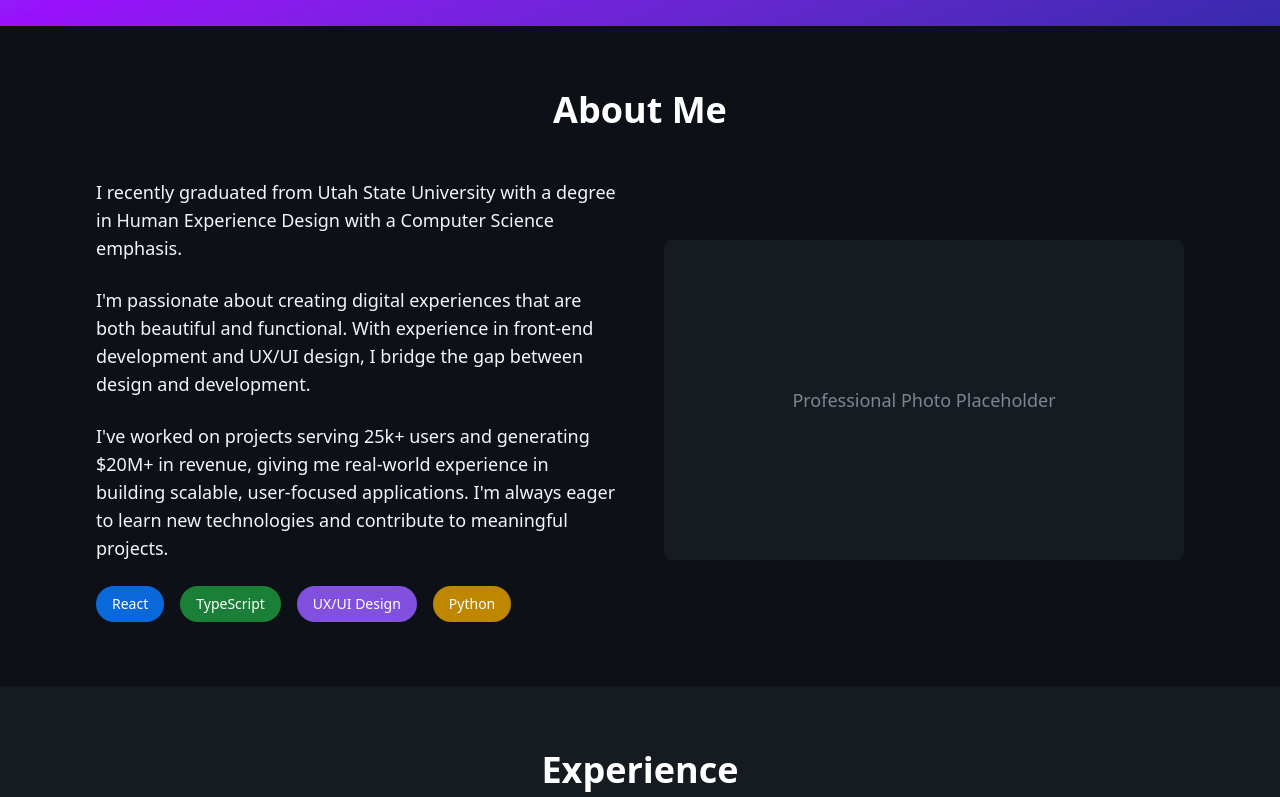
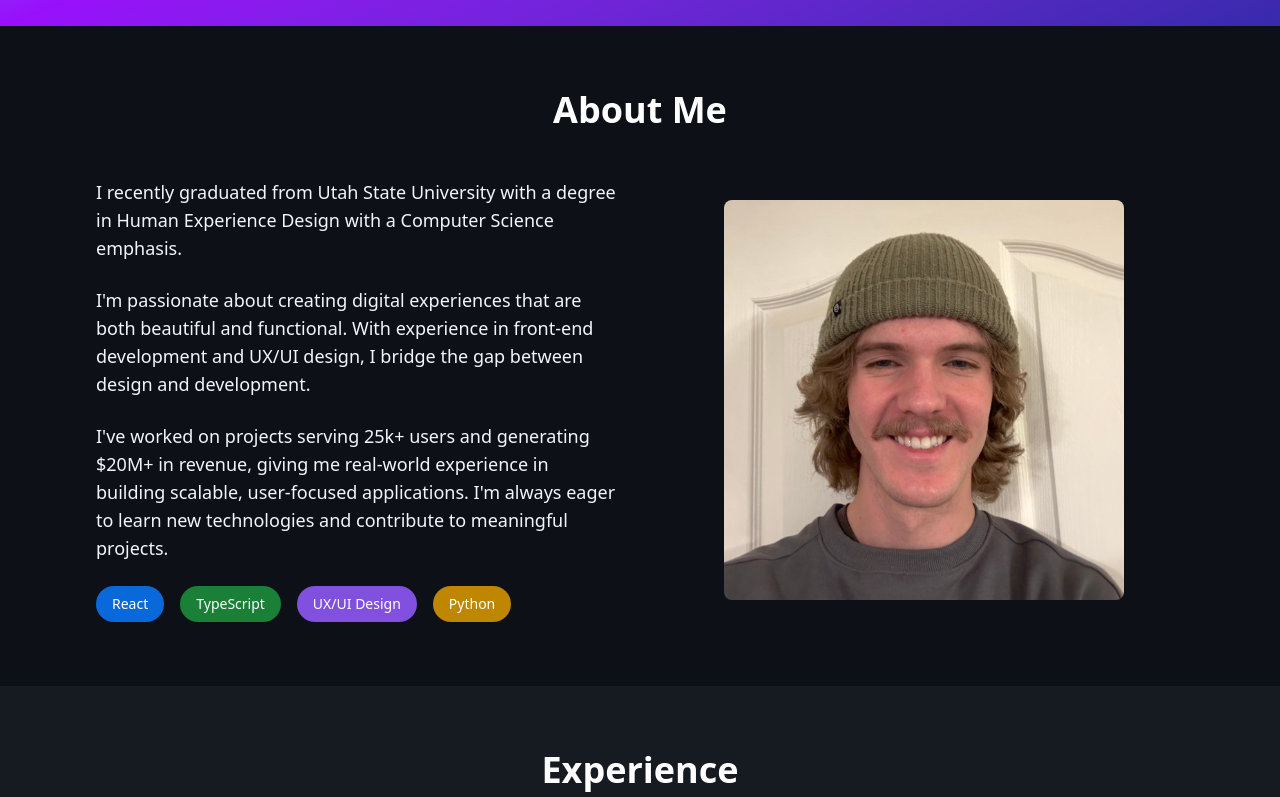
Before and after one commit to laremund/portfolio, a React (Vite) app: page / in a window 1280 px wide. Shown: the part 478-1275 px from the top of the page. Built offline with nearby package versions, Linux system fonts and the light colour scheme.

Commit message:
feat(App): add profile pic

```diff
--- a/src/App.tsx
+++ b/src/App.tsx
@@ -5,6 +5,7 @@ import { experienceData } from './components/ExperienceCard/experience'
 // import { portfolioData } from './components/PortfolioCard/portfolio'
 import Button from './components/Button/Button'
 import SkillChip from './components/SkillChip/SkillChip'
+import profilePhoto from './assets/profile.jpeg'
 
 function App() {
   return (
@@ -88,8 +89,10 @@ function App() {
                 <SkillChip skill="Python" variant="orange" />
               </div>
             </div>
-            <div className="h-80 rounded-lg flex items-center justify-center" style={{backgroundColor: '#161b22'}}>
-              <span className="text-lg" style={{color: '#7d8590'}}>Professional Photo Placeholder</span>
+            <div className="flex items-center justify-center">
+              <div className="w-100 h-100 rounded-lg overflow-hidden flex items-center justify-center">
+                <img src={profilePhoto} alt="Professional Photo" className="w-full h-full object-cover" />
+              </div>
             </div>
           </div>
         </div>
```
Also changed, not shown: src/assets/profile.jpeg (added).
